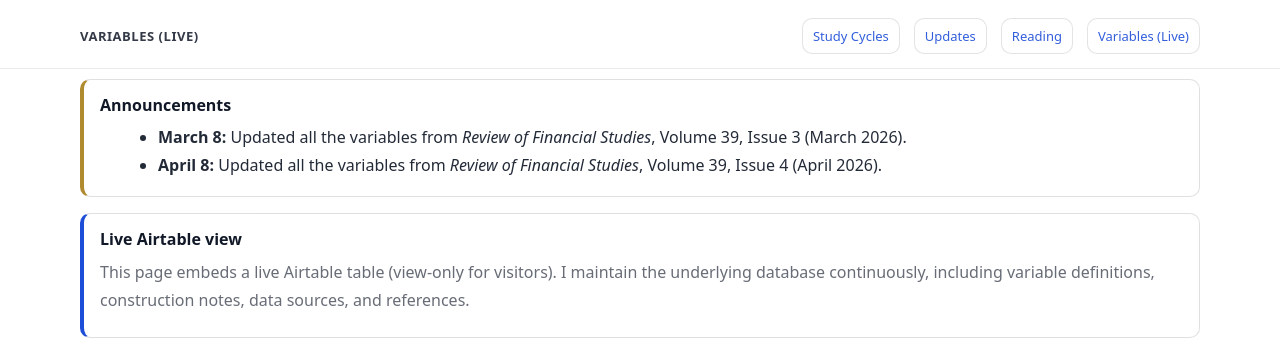
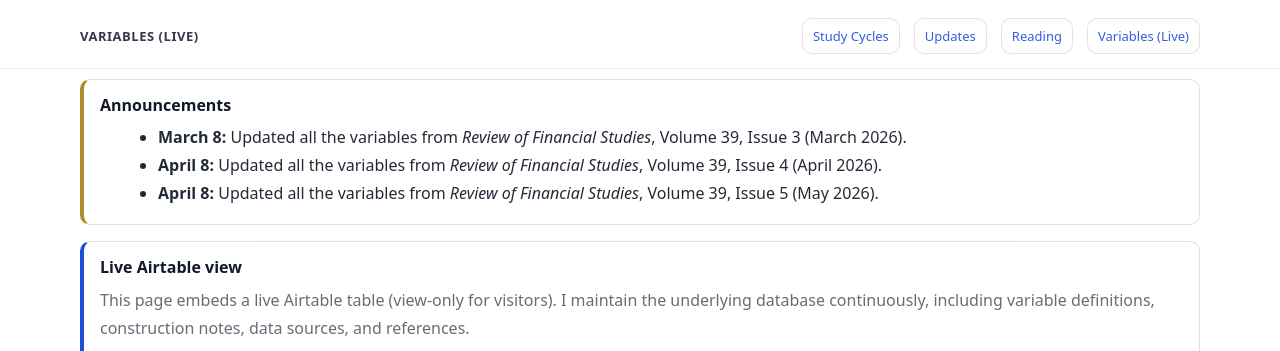
Before and after one commit to yaxinzn/study-archive, a Jekyll site: the page built from variables-live/index.md, in a window 1280 px wide, cut to the strip 0-351 px from the top of the page. Built offline with Jekyll 4.4.1, drawn with Linux system fonts in a browser that asks for light colours.

Commit message:
Add update for April 8 variables from Volume 39, Issue 5

```diff
--- a/variables-live/index.md
+++ b/variables-live/index.md
@@ -54,6 +54,10 @@ brand: Variables (Live)
       <strong>April 8:</strong> Updated all the variables from <em>Review of Financial Studies</em>,
       Volume 39, Issue 4 (April 2026).
     </li>
+    <li>
+      <strong>April 8:</strong> Updated all the variables from <em>Review of Financial Studies</em>,
+      Volume 39, Issue 5 (May 2026).
+    </li>
   </ul>
 </div>
 
```
